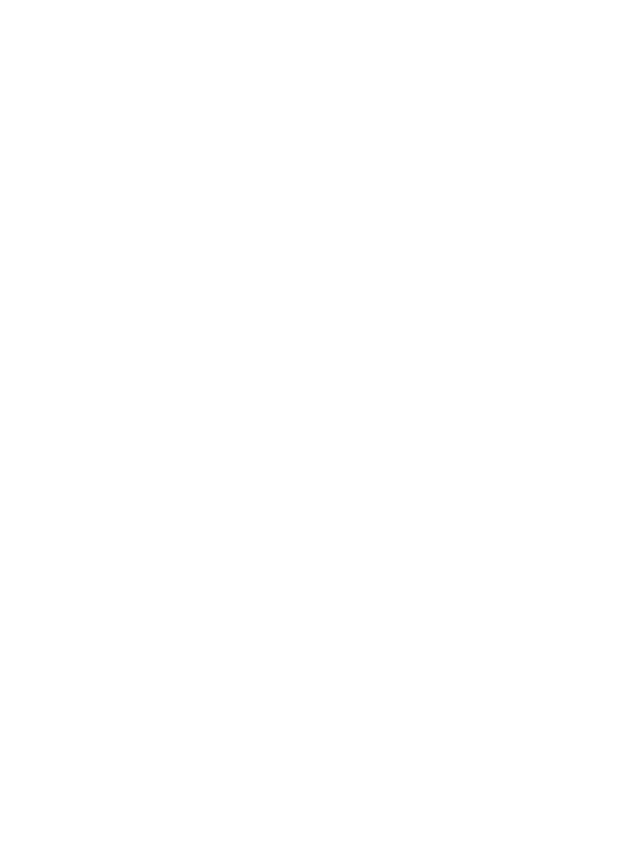
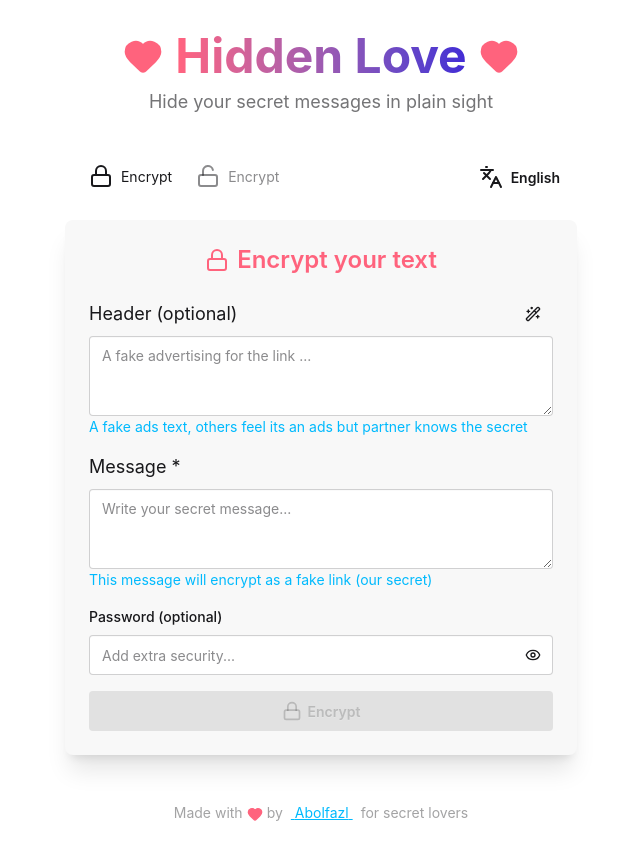
Before and after one commit to abolraj/hidden-love, a React (Vite) app: page / in a window 1280 px wide. Shown: the whole page, without its empty margins (319-959 px from the left). Before the commit the page ends 800 px from the top, so only its background shows below. Built offline with nearby package versions, Linux system fonts and the light colour scheme.

Commit message:
feat(App): Handle Main app tsx

```diff
--- a/src/App.tsx
+++ b/src/App.tsx
@@ -1,9 +1,57 @@
+import { useState } from 'react';
+import { Lock, Unlock } from 'lucide-react';
+import EncryptPage from './pages/EncryptPage';
+import DecryptPage from './pages/DecryptPage';
+import MainLayout from './layouts/MainLayout';
+import LanguageSwitch from './components/LanguageSwitch';
+import { useTranslation } from 'react-i18next';
+import { useLang } from './hooks/useLang';
+
 function App() {
+  const [activeTab, setActiveTab] = useState<'encrypt' | 'decrypt'>('encrypt');
+  const { i18n, t } = useTranslation();
+  const { lang, changeLang } = useLang();
+
+  const handleChangeLanguage = (lang: string) => {
+    console.log('lang:', lang);
+    i18n.changeLanguage(lang);
+    changeLang(lang);
+  };
 
   return (
-    <>
-    </>
-  )
+    <MainLayout>
+      <div className="max-w-lg mx-auto">
+        <div className='max-sm:h-20 flex flex-nowrap' dir='ltr'>
+          <div className="tabs tabs-boxed mb-8 flex-nowrap justify-center grow w-20">
+            <button
+              className={`tab gap-2 h-auto ${activeTab === 'encrypt' ? 'tab-active' : ''}`}
+              onClick={() => setActiveTab('encrypt')}
+            >
+              <Lock className="size-6" />
+              <p>
+                {t('encrypt')}
+              </p>
+            </button>
+            <button
+              className={`tab gap-2 h-auto ${activeTab === 'decrypt' ? 'tab-active' : ''}`}
+              onClick={() => setActiveTab('decrypt')}
+            >
+              <Unlock className="size-6" />
+              <p>
+                {t('encrypt')}
+              </p>
+            </button>
+          </div>
+
+          <div className='grow text-right '>
+            <LanguageSwitch lang={lang} onChange={handleChangeLanguage} />
+          </div>
+        </div>
+
+        {activeTab === 'encrypt' ? <EncryptPage /> : <DecryptPage />}
+      </div>
+    </MainLayout>
+  );
 }
 
-export default App
+export default App;
```
